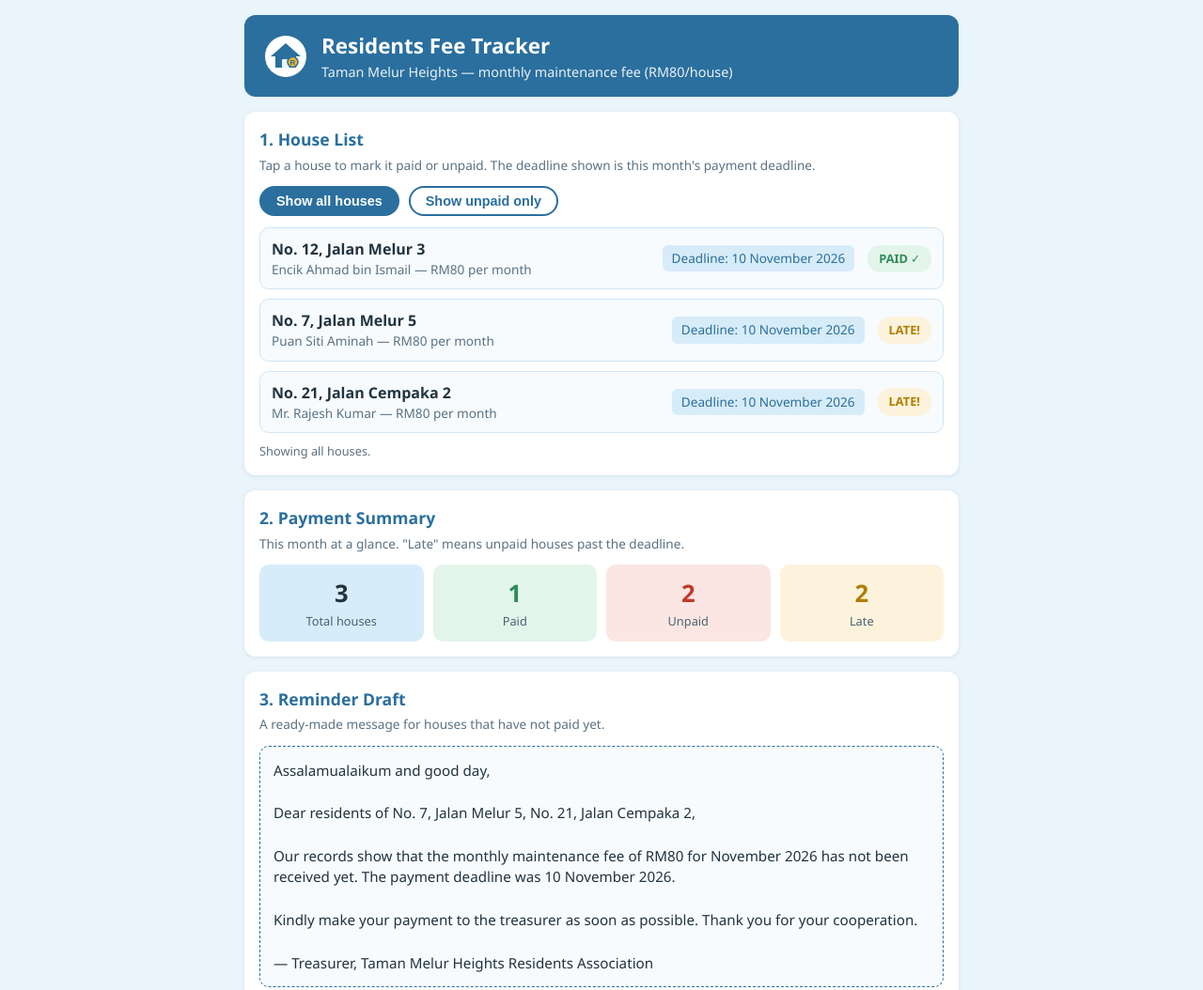
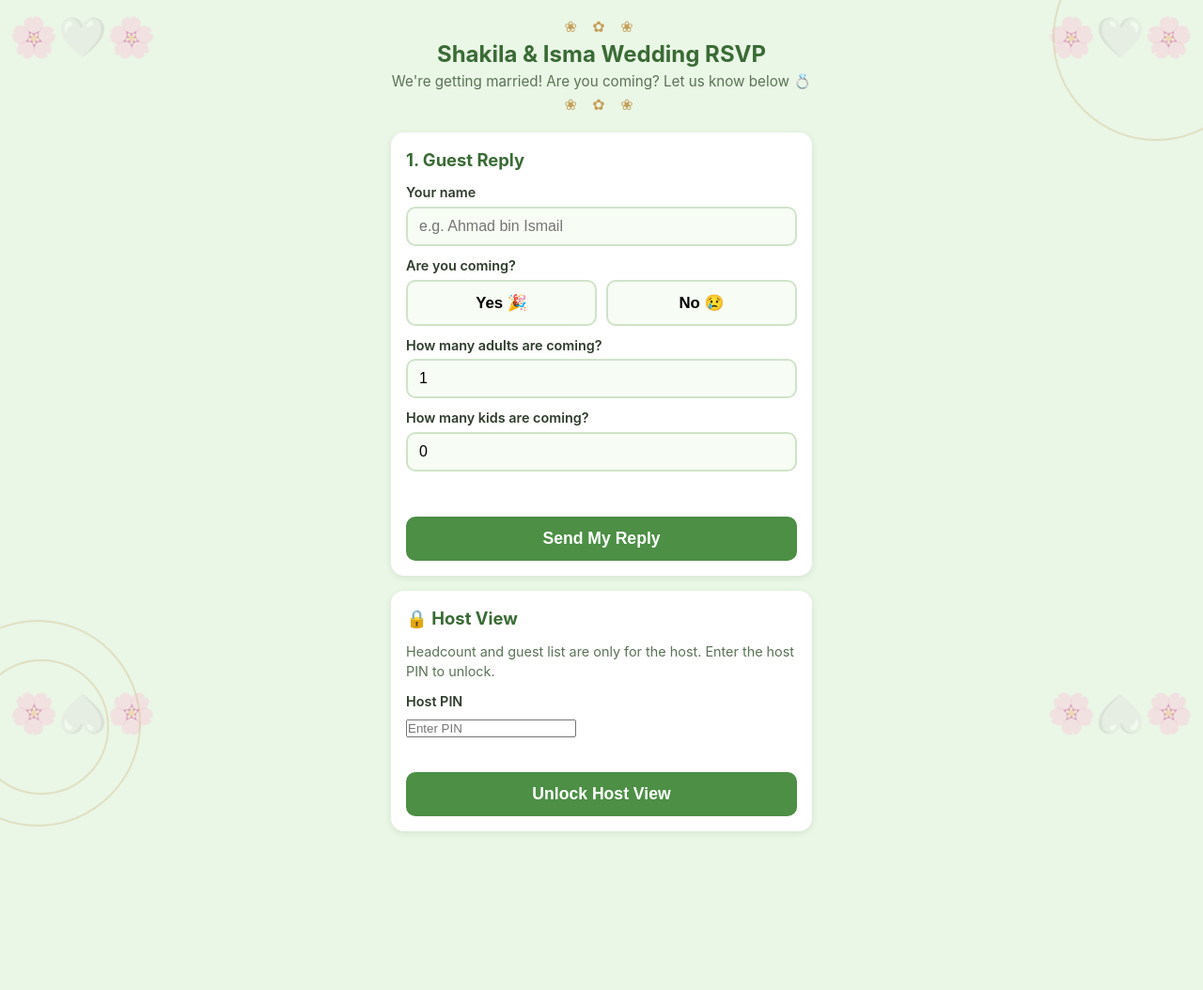
Before and after one commit to aaisma772/wedding-rsvp, a plain HTML site: page index.html in a window 1280 px wide. Shown: the top 1054 px of the page at 94% size. After the commit the page ends 917 px from the top, so only its background shows below. Drawn offline with Linux system fonts and the light colour scheme.

Commit message:
Wedding RSVP for Shakila and Isma

```diff
--- a/index.html
+++ b/index.html
@@ -3,374 +3,315 @@
 <head>
 <meta charset="UTF-8">
 <meta name="viewport" content="width=device-width, initial-scale=1.0">
-<title>Residents Fee Tracker</title>
+<title>Kenduri RSVP</title>
 <style>
-  :root {
-    --blue-bg: #eaf4fb;
-    --blue-mid: #cfe6f6;
-    --blue-dark: #2a6f9e;
-    --blue-header: #d7ecf9;
-    --green: #2e8b57;
-    --green-bg: #e3f5ea;
-    --red: #c0392b;
-    --red-bg: #fbe6e3;
-    --amber: #b07d00;
-    --amber-bg: #fdf3dc;
-    --text: #22333f;
-    --card: #ffffff;
-  }
   * { box-sizing: border-box; margin: 0; padding: 0; }
   body {
-    font-family: 'Segoe UI', Tahoma, Arial, sans-serif;
-    background: var(--blue-bg);
-    color: var(--text);
+    font-family: -apple-system, BlinkMacSystemFont, "Segoe UI", Roboto, Arial, sans-serif;
+    background: #eaf6e6;
+    color: #2e3d2b;
+    padding: 16px;
+    max-width: 480px;
+    margin: 0 auto;
     line-height: 1.5;
-    padding: 16px;
-    font-size: 16px;
+    position: relative;
   }
-  .app { max-width: 760px; margin: 0 auto; }
-  header.app-title {
-    background: var(--blue-dark);
-    color: #fff;
-    border-radius: 12px;
-    padding: 16px 20px;
-    margin-bottom: 16px;
+  /* Wedding background decoration: soft fixed florals */
+  .bg-deco {
+    position: fixed;
+    inset: 0;
+    pointer-events: none;
+    z-index: 0;
   }
-  header.app-title { display: flex; align-items: center; gap: 14px; }
-  header.app-title .logo { flex: 0 0 auto; }
-  header.app-title .logo svg { display: block; }
-  header.app-title h1 { font-size: 1.4rem; }
-  header.app-title p { font-size: 0.9rem; opacity: 0.9; }
+  .bg-deco .corner { position: absolute; font-size: 2.6rem; opacity: 0.35; }
+  .bg-deco .tl { top: 8px; left: 10px; }
+  .bg-deco .tr { top: 8px; right: 10px; transform: scaleX(-1); }
+  .bg-deco .bl { bottom: 8px; left: 10px; transform: scaleY(-1); }
+  .bg-deco .br { bottom: 8px; right: 10px; transform: scale(-1); }
+  .bg-deco .ring1, .bg-deco .ring2 {
+    position: absolute;
+    border: 2px solid rgba(196, 160, 90, 0.25);
+    border-radius: 50%;
+    width: 220px; height: 220px;
+  }
+  .bg-deco .ring1 { top: -70px; right: -60px; }
+  .bg-deco .ring2 { bottom: -80px; left: -70px; }
+  .bg-deco .ring2::after {
+    content: "";
+    position: absolute;
+    top: 40px; left: 40px;
+    width: 140px; height: 140px;
+    border: 2px solid rgba(196, 160, 90, 0.25);
+    border-radius: 50%;
+  }
+  body > header, body > section { position: relative; z-index: 1; }
+  header { text-align: center; margin-bottom: 18px; }
+  header h1 { font-size: 1.5rem; color: #3a6b35; }
+  header p { font-size: 0.95rem; color: #5a7355; }
+  .flourish { color: #c4a05a; letter-spacing: 6px; font-size: 1rem; }
   section {
-    background: var(--card);
-    border-radius: 12px;
+    background: #ffffff;
+    border-radius: 14px;
     padding: 16px;
     margin-bottom: 16px;
-    box-shadow: 0 1px 4px rgba(42, 111, 158, 0.12);
+    box-shadow: 0 2px 6px rgba(58, 107, 53, 0.12);
   }
-  h2 {
+  section h2 { font-size: 1.15rem; color: #3a6b35; margin-bottom: 10px; }
+  label { display: block; font-size: 0.9rem; margin: 10px 0 4px; font-weight: 600; }
+  input[type="text"], input[type="number"] {
+    width: 100%;
+    padding: 10px 12px;
+    font-size: 1rem;
+    border: 2px solid #cfe3c8;
+    border-radius: 10px;
+    background: #f7fcf4;
+  }
+  input:focus { outline: none; border-color: #7db87a; }
+  .choice-row { display: flex; gap: 10px; margin-top: 4px; }
+  .choice {
+    flex: 1;
+    padding: 12px;
+    font-size: 1.05rem;
+    font-weight: 700;
+    border: 2px solid #cfe3c8;
+    border-radius: 10px;
+    background: #f7fcf4;
+    cursor: pointer;
+    transition: all 0.15s;
+  }
+  .choice.selected-yes { background: #bfe3b6; border-color: #4c8f45; color: #22501e; }
+  .choice.selected-no { background: #f3d3d0; border-color: #b35a52; color: #6e2a25; }
+  .submit-btn {
+    width: 100%;
+    margin-top: 16px;
+    padding: 13px;
     font-size: 1.1rem;
-    color: var(--blue-dark);
-    margin-bottom: 4px;
-  }
-  .section-sub { font-size: 0.85rem; color: #5b7284; margin-bottom: 12px; }
-
-  /* Summary */
-  .summary-grid {
-    display: grid;
-    grid-template-columns: repeat(4, 1fr);
-    gap: 10px;
-  }
-  .summary-box {
-    background: var(--blue-header);
+    font-weight: 700;
+    color: #fff;
+    background: #4c8f45;
+    border: none;
     border-radius: 10px;
-    text-align: center;
-    padding: 12px 6px;
-  }
-  .summary-box .num { font-size: 1.6rem; font-weight: 700; }
-  .summary-box .label { font-size: 0.8rem; color: #4a6172; }
-  .summary-box.paid { background: var(--green-bg); }
-  .summary-box.paid .num { color: var(--green); }
-  .summary-box.unpaid { background: var(--red-bg); }
-  .summary-box.unpaid .num { color: var(--red); }
-  .summary-box.late { background: var(--amber-bg); }
-  .summary-box.late .num { color: var(--amber); }
-
-  /* House list */
-  .list-controls {
-    display: flex;
-    flex-wrap: wrap;
-    align-items: center;
-    gap: 10px;
-    margin-bottom: 12px;
-  }
-  .filter-btn {
-    border: 2px solid var(--blue-dark);
-    background: #fff;
-    color: var(--blue-dark);
-    border-radius: 20px;
-    padding: 6px 16px;
-    font-size: 0.9rem;
-    cursor: pointer;
-    font-weight: 600;
-  }
-  .filter-btn.active { background: var(--blue-dark); color: #fff; }
-  ul.houses { list-style: none; }
-  ul.houses li {
-    display: flex;
-    flex-wrap: wrap;
-    align-items: center;
-    gap: 8px 14px;
-    border: 1px solid var(--blue-mid);
-    border-radius: 10px;
-    padding: 10px 12px;
-    margin-bottom: 10px;
-    background: #f7fbfe;
-  }
-  ul.houses li button.house-row {
-    all: unset;
-    cursor: pointer;
-    flex: 1 1 220px;
-    min-width: 0;
-    display: flex;
-    flex-direction: column;
-  }
-  .house-name { font-weight: 700; font-size: 1rem; }
-  .house-owner { font-size: 0.85rem; color: #5b7284; }
-  .fee { font-size: 0.85rem; color: #5b7284; }
-  .deadline {
-    font-size: 0.85rem;
-    color: var(--blue-dark);
-    background: var(--blue-header);
-    border-radius: 6px;
-    padding: 4px 10px;
-    white-space: nowrap;
-  }
-  .status-badge {
-    font-size: 0.8rem;
-    font-weight: 700;
-    border-radius: 14px;
-    padding: 5px 12px;
-    white-space: nowrap;
-  }
-  .status-badge.paid { background: var(--green-bg); color: var(--green); }
-  .status-badge.unpaid { background: var(--red-bg); color: var(--red); }
-  .status-badge.late { background: var(--amber-bg); color: var(--amber); }
-  .hint { font-size: 0.8rem; color: #5b7284; margin-top: 8px; }
-
-  /* Reminder */
-  .reminder-box {
-    background: #f7fbfe;
-    border: 1px dashed var(--blue-dark);
-    border-radius: 10px;
-    padding: 14px;
-    white-space: pre-wrap;
-    font-size: 0.95rem;
-  }
-  .reminder-actions { margin-top: 12px; display: flex; gap: 10px; flex-wrap: wrap; }
-  .action-btn {
-    border: none;
-    background: var(--blue-dark);
-    color: #fff;
-    border-radius: 8px;
-    padding: 9px 18px;
-    font-size: 0.9rem;
-    font-weight: 600;
     cursor: pointer;
   }
-  .action-btn.secondary { background: #fff; color: var(--blue-dark); border: 2px solid var(--blue-dark); }
-  .copy-note { font-size: 0.85rem; color: var(--green); font-weight: 600; margin-left: 4px; align-self: center; }
-  .all-paid { color: var(--green); font-weight: 600; padding: 8px 0; }
-
-  @media (max-width: 480px) {
-    body { padding: 10px; font-size: 15px; }
-    .summary-grid { grid-template-columns: repeat(2, 1fr); }
-    ul.houses li button.house-row { flex: 1 1 100%; }
-    .status-badge, .deadline { order: 2; }
+  .submit-btn:active { background: #3a6b35; }
+  .chosen-note { margin-top: 10px; font-weight: 600; min-height: 1.4em; }
+  .big-count {
+    font-size: 2.6rem;
+    font-weight: 800;
+    color: #3a6b35;
+    text-align: center;
+  }
+  .big-count.kids { color: #b07d3a; font-size: 2rem; }
+  .kids-box {
+    margin-top: 14px;
+    padding-top: 14px;
+    border-top: 2px dashed #e4efdf;
+  }
+  .count-note { text-align: center; font-size: 0.95rem; color: #5a7355; }
+  ul { list-style: none; }
+  li {
+    display: flex;
+    justify-content: space-between;
+    align-items: center;
+    padding: 10px 4px;
+    border-bottom: 1px solid #e4efdf;
+  }
+  li:last-child { border-bottom: none; }
+  .g-name { font-weight: 600; }
+  .g-badge {
+    display: inline-block;
+    font-size: 0.75rem;
+    font-weight: 700;
+    padding: 2px 8px;
+    border-radius: 999px;
+    margin-right: 8px;
+  }
+  .yes { background: #d8f0d0; color: #2c5e26; }
+  .no { background: #f6dcd9; color: #7c352f; }
+  .g-count { color: #5a7355; white-space: nowrap; }
+  .section-sub { font-size: 0.9rem; color: #5a7355; }
+  .link-btn {
+    display: block;
+    margin: 14px auto 0;
+    background: none;
+    border: none;
+    color: #5a7355;
+    font-size: 0.9rem;
+    text-decoration: underline;
+    cursor: pointer;
   }
 </style>
 </head>
 <body>
-<div class="app">
-  <header class="app-title">
-    <div class="logo" aria-hidden="true">
-      <svg width="48" height="48" viewBox="0 0 48 48" fill="none" xmlns="http://www.w3.org/2000/svg">
-        <circle cx="24" cy="24" r="22" fill="#ffffff"/>
-        <path d="M24 10 L40 24 H35 V36 H13 V24 H8 Z" fill="#2a6f9e"/>
-        <rect x="20" y="27" width="8" height="9" rx="1" fill="#eaf4fb"/>
-        <circle cx="31.5" cy="30" r="5.5" fill="#f0b429" stroke="#2a6f9e" stroke-width="1.5"/>
-        <text x="31.5" y="33" text-anchor="middle" font-size="8" font-weight="bold" fill="#2a6f9e" font-family="Arial, sans-serif">R</text>
-      </svg>
+
+<!-- Wedding background decoration -->
+<div class="bg-deco" aria-hidden="true">
+  <span class="corner tl">🌸🤍🌸</span>
+  <span class="corner tr">🌸🤍🌸</span>
+  <span class="corner bl">🌸🤍🌸</span>
+  <span class="corner br">🌸🤍🌸</span>
+  <span class="ring1"></span>
+  <span class="ring2"></span>
 </div>
-    <div class="title-text">
-      <h1>Residents Fee Tracker</h1>
-    <p>Taman Melur Heights &mdash; monthly maintenance fee (RM80/house)</p>
-    </div>
+
+<header>
+  <div class="flourish">❀ ✿ ❀</div>
+  <h1>Shakila &amp; Isma Wedding RSVP</h1>
+  <p>We're getting married! Are you coming? Let us know below 💍</p>
+  <div class="flourish">❀ ✿ ❀</div>
 </header>
 
-  <!-- Section 1: House List -->
-  <section id="section-houses">
-    <h2>1. House List</h2>
-    <p class="section-sub">Tap a house to mark it paid or unpaid. The deadline shown is this month's payment deadline.</p>
-    <div class="list-controls">
-      <button id="btn-show-all" class="filter-btn active" onclick="setFilter('all')">Show all houses</button>
-      <button id="btn-show-unpaid" class="filter-btn" onclick="setFilter('unpaid')">Show unpaid only</button>
+<!-- 1. Guest Reply -->
+<section id="reply">
+  <h2>1. Guest Reply</h2>
+  <label for="name">Your name</label>
+  <input type="text" id="name" placeholder="e.g. Ahmad bin Ismail">
+  <label>Are you coming?</label>
+  <div class="choice-row">
+    <button type="button" class="choice" id="btnYes">Yes 🎉</button>
+    <button type="button" class="choice" id="btnNo">No 😢</button>
   </div>
-    <ul class="houses" id="house-list"></ul>
-    <p class="hint" id="filter-note"></p>
+  <label for="pax">How many adults are coming?</label>
+  <input type="number" id="pax" min="0" max="20" value="1">
+  <label for="paxKids">How many kids are coming?</label>
+  <input type="number" id="paxKids" min="0" max="20" value="0">
+  <p class="chosen-note" id="chosenNote"></p>
+  <button class="submit-btn" id="submitBtn">Send My Reply</button>
 </section>
 
-  <!-- Section 2: Payment Summary -->
-  <section id="section-summary">
-    <h2>2. Payment Summary</h2>
-    <p class="section-sub">This month at a glance. "Late" means unpaid houses past the deadline.</p>
-    <div class="summary-grid">
-      <div class="summary-box">
-        <div class="num" id="count-total">0</div>
-        <div class="label">Total houses</div>
-      </div>
-      <div class="summary-box paid">
-        <div class="num" id="count-paid">0</div>
-        <div class="label">Paid</div>
-      </div>
-      <div class="summary-box unpaid">
-        <div class="num" id="count-unpaid">0</div>
-        <div class="label">Unpaid</div>
-      </div>
-      <div class="summary-box late">
-        <div class="num" id="count-late">0</div>
-        <div class="label">Late</div>
-      </div>
-    </div>
+<!-- Host gate -->
+<section id="hostGate">
+  <h2>🔒 Host View</h2>
+  <p class="section-sub">Headcount and guest list are only for the host. Enter the host PIN to unlock.</p>
+  <label for="hostPin">Host PIN</label>
+  <input type="password" id="hostPin" inputmode="numeric" placeholder="Enter PIN">
+  <p class="chosen-note" id="pinNote"></p>
+  <button class="submit-btn" id="hostOpenBtn" style="margin-top:4px;">Unlock Host View</button>
 </section>
 
-  <!-- Section 3: Reminder Draft -->
-  <section id="section-reminder">
-    <h2>3. Reminder Draft</h2>
-    <p class="section-sub">A ready-made message for houses that have not paid yet.</p>
-    <div class="reminder-box" id="reminder-text"></div>
-    <div class="reminder-actions">
-      <button class="action-btn" onclick="copyReminder()">Copy reminder</button>
-      <button class="action-btn secondary" onclick="readReminder()">Read on screen</button>
-      <span class="copy-note" id="copy-note" hidden>Copied!</span>
+<!-- 2. Current Headcount (host only) -->
+<section id="headcount" hidden>
+  <h2>2. Current Headcount</h2>
+  <div class="big-count" id="total">0</div>
+  <p class="count-note" id="totalNote">guests are coming</p>
+  <div class="kids-box">
+    <div class="big-count kids" id="totalKids">0</div>
+    <p class="count-note" id="totalKidsNote">kids are coming</p>
   </div>
+  <button class="link-btn" id="hostCloseBtn">Hide host view</button>
 </section>
-</div>
+
+<!-- 3. Guest List (host only) -->
+<section id="list" hidden>
+  <h2>3. Guest List</h2>
+  <ul id="guestList"></ul>
+</section>
 
 <script>
-  // ---- Sample data (Malaysia-specific, fictional) ----
-  const FEE = 80; // RM per house, per month
-  const houses = [
-    { id: 1, name: "No. 12, Jalan Melur 3", owner: "Encik Ahmad bin Ismail", paid: true },
-    { id: 2, name: "No. 7, Jalan Melur 5", owner: "Puan Siti Aminah", paid: false },
-    { id: 3, name: "No. 21, Jalan Cempaka 2", owner: "Mr. Rajesh Kumar", paid: false }
-  ];
+  // Start with no replies — headcount is zero until guests respond
+  let guests = [];
 
-  // This month's deadline: the 10th of the current month
-  const now = new Date();
-  const deadline = new Date(now.getFullYear(), now.getMonth(), 10);
-  const deadlineStr = deadline.toLocaleDateString("en-MY", { day: "numeric", month: "long", year: "numeric" });
-  const isPastDeadline = now > new Date(now.getFullYear(), now.getMonth(), 10, 23, 59, 59);
+  // Simple host gate — not real security, just keeps guest view tidy
+  const HOST_PIN = "1234";
 
-  let filter = "all";
+  let choice = null; // "yes" or "no"
+  const btnYes = document.getElementById("btnYes");
+  const btnNo = document.getElementById("btnNo");
+  const chosenNote = document.getElementById("chosenNote");
+  const nameInput = document.getElementById("name");
+  const paxInput = document.getElementById("pax");
+  const paxKidsInput = document.getElementById("paxKids");
 
-  function statusOf(h) {
-    if (h.paid) return "paid";
-    return isPastDeadline ? "late" : "unpaid";
+  function render() {
+    // Guest list
+    const listEl = document.getElementById("guestList");
+    listEl.innerHTML = "";
+    if (guests.length === 0) {
+      const li = document.createElement("li");
+      li.textContent = "No replies yet — be the first to RSVP!";
+      listEl.appendChild(li);
+    }
+    guests.forEach(g => {
+      const li = document.createElement("li");
+      const left = document.createElement("div");
+      left.innerHTML =
+        '<span class="g-badge ' + (g.coming ? "yes" : "no") + '">' +
+        (g.coming ? "YES" : "NO") + "</span>" +
+        '<span class="g-name"></span>';
+      left.querySelector(".g-name").textContent = g.name;
+      const right = document.createElement("span");
+      right.className = "g-count";
+      right.textContent = g.coming
+        ? (g.adults + " adult" + (g.adults === 1 ? "" : "s") + ", " +
+           g.kids + " kid" + (g.kids === 1 ? "" : "s"))
+        : "—";
+      li.appendChild(left);
+      li.appendChild(right);
+      listEl.appendChild(li);
+    });
+
+    // Headcount
+    const total = guests.reduce((s, g) => s + (g.coming ? g.adults : 0), 0);
+    const totalKids = guests.reduce((s, g) => s + (g.coming ? g.kids : 0), 0);
+    document.getElementById("total").textContent = total;
+    const yesCount = guests.filter(g => g.coming).length;
+    document.getElementById("totalNote").textContent =
+      total + (total === 1 ? " adult" : " adults") + " from " + yesCount +
+      (yesCount === 1 ? " reply" : " replies") + " • sample count";
+    document.getElementById("totalKids").textContent = totalKids;
+    document.getElementById("totalKidsNote").textContent =
+      totalKids + (totalKids === 1 ? " kid" : " kids") + " coming • sample count";
   }
 
-  function setFilter(f) {
-    filter = f;
-    document.getElementById("btn-show-all").classList.toggle("active", f === "all");
-    document.getElementById("btn-show-unpaid").classList.toggle("active", f === "unpaid");
-    render();
+  function setChoice(c) {
+    choice = c;
+    btnYes.classList.toggle("selected-yes", c === "yes");
+    btnNo.classList.toggle("selected-no", c === "no");
+    chosenNote.textContent = c === "yes" ? "Yay! You said YES 🎉"
+                          : c === "no" ? "Okay, you said NO 😢" : "";
   }
 
-  function togglePaid(id) {
-    const h = houses.find(x => x.id === id);
-    if (h) h.paid = !h.paid;
+  btnYes.addEventListener("click", () => setChoice("yes"));
+  btnNo.addEventListener("click", () => setChoice("no"));
+
+  document.getElementById("submitBtn").addEventListener("click", () => {
+    const name = nameInput.value.trim();
+    if (!name) { nameInput.focus(); return; }
+    if (!choice) { chosenNote.textContent = "Please tap Yes or No first!"; return; }
+    let adults = parseInt(paxInput.value, 10) || 0;
+    let kids = parseInt(paxKidsInput.value, 10) || 0;
+    if (choice === "no") { adults = 0; kids = 0; }
+    if (choice === "yes" && adults + kids < 1) { paxInput.focus(); return; }
+    guests.unshift({ name: name, coming: choice === "yes", adults: adults, kids: kids });
     render();
+    nameInput.value = "";
+    paxInput.value = 1;
+    paxKidsInput.value = 0;
+    setChoice(null);
+  });
+
+  // Host gate: show/hide headcount + guest list
+  const headcountSec = document.getElementById("headcount");
+  const listSec = document.getElementById("list");
+  const hostGateSec = document.getElementById("hostGate");
+
+  document.getElementById("hostOpenBtn").addEventListener("click", () => {
+    const pin = document.getElementById("hostPin").value.trim();
+    const pinNote = document.getElementById("pinNote");
+    if (pin === HOST_PIN) {
+      headcountSec.hidden = false;
+      listSec.hidden = false;
+      hostGateSec.hidden = true;
+    } else {
+      pinNote.textContent = "Wrong PIN — please try again.";
     }
+  });
 
-  function render() {
-    // House list
-    const list = document.getElementById("house-list");
-    list.innerHTML = "";
-    let shown = 0;
-    houses.forEach(h => {
-      const st = statusOf(h);
-      if (filter === "unpaid" && h.paid) return;
-      shown++;
-      const li = document.createElement("li");
-      const btn = document.createElement("button");
-      btn.className = "house-row";
-      btn.title = "Tap to mark " + (h.paid ? "unpaid" : "paid");
-      const name = document.createElement("span");
-      name.className = "house-name";
-      name.textContent = h.name;
-      const owner = document.createElement("span");
-      owner.className = "house-owner";
-      owner.textContent = h.owner + " — RM" + FEE + " per month";
-      btn.appendChild(name);
-      btn.appendChild(owner);
-
-      const dl = document.createElement("span");
-      dl.className = "deadline";
-      dl.textContent = "Deadline: " + deadlineStr;
-
-      const badge = document.createElement("span");
-      badge.className = "status-badge " + st;
-      badge.textContent = st === "paid" ? "PAID ✓" : (st === "late" ? "LATE!" : "UNPAID");
-
-      li.appendChild(btn);
-      li.appendChild(dl);
-      li.appendChild(badge);
-      list.appendChild(li);
+  document.getElementById("hostCloseBtn").addEventListener("click", () => {
+    headcountSec.hidden = true;
+    listSec.hidden = true;
+    hostGateSec.hidden = false;
   });
-    if (shown === 0) {
-      const li = document.createElement("li");
-      li.textContent = "No houses to show — every house in this view is paid.";
-      list.appendChild(li);
-    }
-    document.getElementById("filter-note").textContent =
-      filter === "unpaid" ? "Showing unpaid houses only. Paid houses are hidden." : "Showing all houses.";
-
-    // Summary
-    const total = houses.length;
-    const paid = houses.filter(h => h.paid).length;
-    const unpaid = total - paid;
-    const late = houses.filter(h => statusOf(h) === "late").length;
-    document.getElementById("count-total").textContent = total;
-    document.getElementById("count-paid").textContent = paid;
-    document.getElementById("count-unpaid").textContent = unpaid;
-    document.getElementById("count-late").textContent = late;
-
-    // Reminder
-    const unpaidHouses = houses.filter(h => !h.paid);
-    const box = document.getElementById("reminder-text");
-    if (unpaidHouses.length === 0) {
-      box.textContent = "All houses have paid this month. No reminder needed. Terima kasih!";
-    } else {
-      const names = unpaidHouses.map(h => h.name).join(", ");
-      box.textContent =
-        "Assalamualaikum and good day,\n\n" +
-        "Dear residents of " + names + ",\n\n" +
-        "Our records show that the monthly maintenance fee of RM" + FEE +
-        " for " + deadline.toLocaleDateString("en-MY", { month: "long", year: "numeric" }) +
-        " has not been received yet. The payment deadline was " + deadlineStr + ".\n\n" +
-        "Kindly make your payment to the treasurer as soon as possible. Thank you for your cooperation.\n\n" +
-        "— Treasurer, Taman Melur Heights Residents Association";
-    }
-  }
-
-  function copyReminder() {
-    const text = document.getElementById("reminder-text").textContent;
-    const note = document.getElementById("copy-note");
-    const done = () => { note.hidden = false; setTimeout(() => { note.hidden = true; }, 2000); };
-    if (navigator.clipboard && navigator.clipboard.writeText) {
-      navigator.clipboard.writeText(text).then(done).catch(() => fallbackCopy(text, done));
-    } else {
-      fallbackCopy(text, done);
-    }
-  }
-  function fallbackCopy(text, done) {
-    const ta = document.createElement("textarea");
-    ta.value = text;
-    ta.style.position = "fixed";
-    ta.style.opacity = "0";
-    document.body.appendChild(ta);
-    ta.select();
-    try { document.execCommand("copy"); } catch (e) {}
-    document.body.removeChild(ta);
-    done();
-  }
-
-  function readReminder() {
-    const box = document.getElementById("reminder-text");
-    box.scrollIntoView({ behavior: "smooth", block: "center" });
-    box.style.background = "#fdf3dc";
-    setTimeout(() => { box.style.background = ""; }, 1500);
-  }
 
   render();
 </script>
```
Lines whose indentation alone changed are shown as unchanged.
